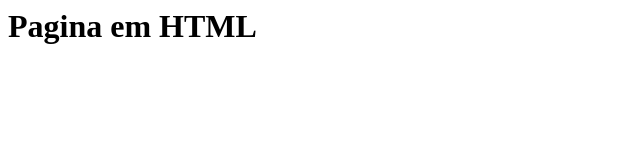
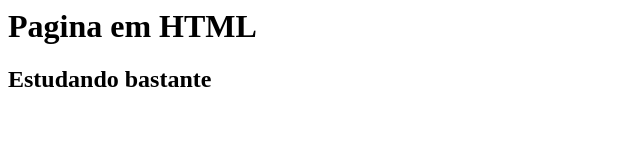
Before and after one commit to michelly-dev/gama-no-github, a plain HTML site: page index.html in a window 1280 px wide. Shown: the whole page, without its empty margins (0-640 px from the left). Drawn offline with Linux system fonts and the light colour scheme.

Commit message:
arquivo index.html atualizado

```diff
--- a/index.html
+++ b/index.html
@@ -1,5 +1,6 @@
 <html>
   <body>
     <h1>Pagina em HTML</h1>
+    <h2>Estudando bastante</h2>
   </body>
 </html>
```
